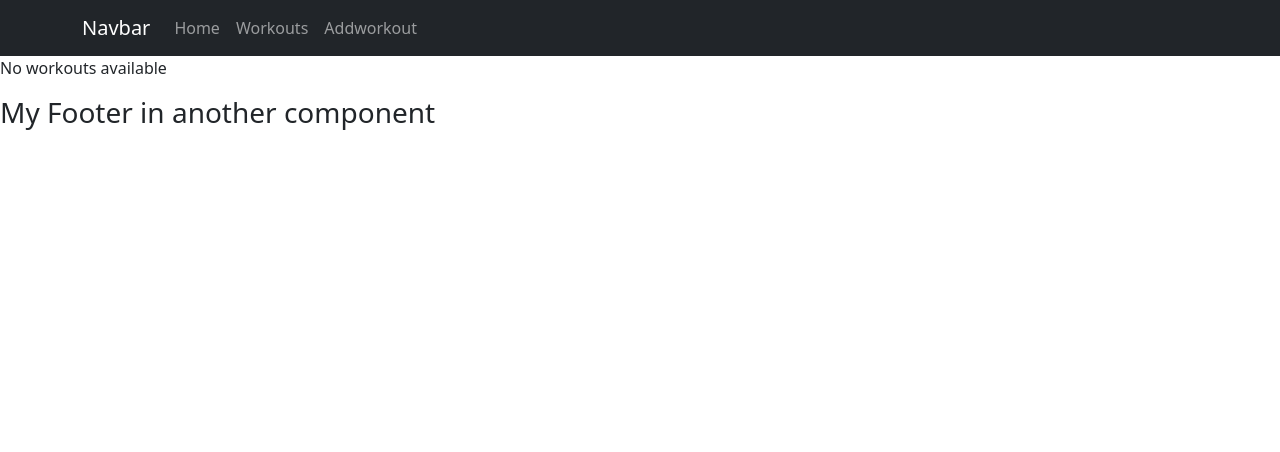
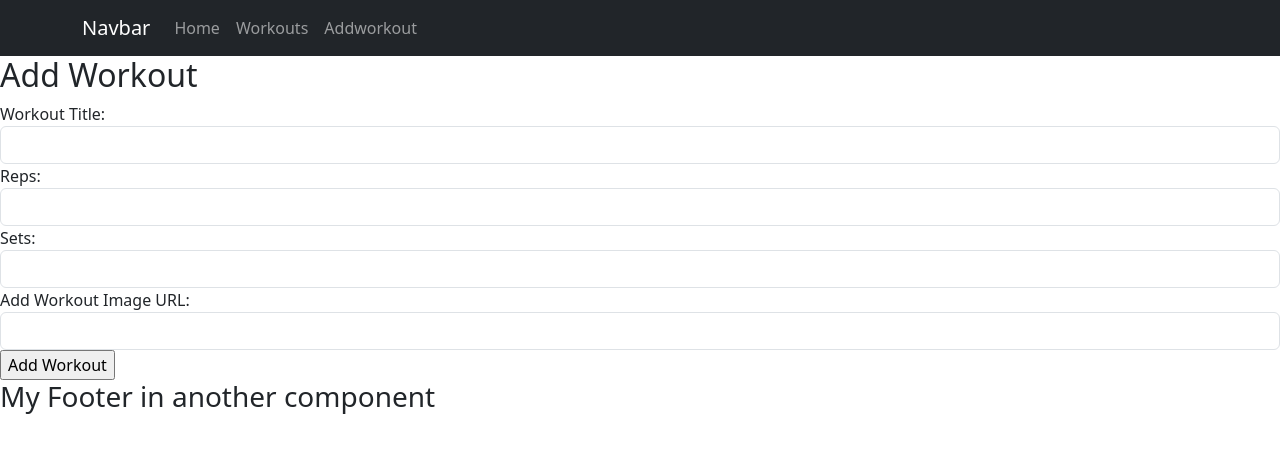
Before and after one commit to g00408684atu/workouttracker, a React (Create React App) app in the folder gym-workout-tracker/: page /AddWorkout in a window 1280 px wide. Shown: the top 452 px of the page. Built offline with nearby package versions, Linux system fonts and the light colour scheme.

Commit message:
adding server now commit 5

```diff
--- a/gym-workout-tracker/src/components/AddWorkout.js
+++ b/gym-workout-tracker/src/components/AddWorkout.js
@@ -1,20 +1,69 @@
-//.js
-import React from 'react';
-import WorkoutDefinition from './WorkoutDefinition';
+import { useState } from "react";
 
-const AddWorkout = ({ workouts = [] }) => {  // Default value of an empty array if workouts is undefined
-  if (workouts.length === 0) {
-    return <p>No workouts available</p>; // Optional: Show a message if there are no workouts
-  }
+function AddWorkout() {
+  const [title, setTitle] = useState("");
+  const [reps, setReps] = useState("");
+  const [sets, setSets] = useState("");
+  const [image, setImage] = useState(null);
+
+  const handleSubmit = (e) => {
+    e.preventDefault();
+    console.log({
+      title,
+      reps,
+      sets,
+      image,
+    });
+  };
 
   return (
     <div>
-      <h3>Workout List</h3>
-      {workouts.map((workout) => (
-        <WorkoutDefinition key={workout.Title} workout={workout} />
-      ))}
+      <h2>Add Workout</h2>
+      <form onSubmit={handleSubmit}>
+        <div className="form-group">
+          <label>Workout Title: </label>
+          <input
+            type="text"
+            className="form-control"
+            value={title}
+            onChange={(e) => setTitle(e.target.value)}
+          />
+        </div>
+
+        <div className="form-group">
+          <label>Reps: </label>
+          <input
+            type="number"
+            className="form-control"
+            value={reps}
+            onChange={(e) => setReps(e.target.value)}
+          />
+        </div>
+
+        <div className="form-group">
+          <label>Sets: </label>
+          <input
+            type="number"
+            className="form-control"
+            value={sets}
+            onChange={(e) => setSets(e.target.value)}
+          />
+        </div>
+
+        <div className="form-group">
+                    <label>Add Workout Image URL: </label>
+                    <input type="text"
+                        className="form-control"
+                        value={image}
+                        onChange={(e) => { setImage(e.target.value) }}
+                    />
+
+        </div>
+
+        <input type="submit" value="Add Workout" />
+      </form>
     </div>
   );
-};
+}
 
 export default AddWorkout;
--- a/gym-workout-tracker/src/components/WorkoutDefinition.js
+++ b/gym-workout-tracker/src/components/WorkoutDefinition.js
@@ -1,18 +1,27 @@
-// WorkoutDefinition.js
-import React from 'react';
 
-const WorkoutDefinition = ({ workout }) => {
-  if (!workout) {
-    return <p>Workout not found</p>; // Fallback in case workout is undefined
-  }
+import React, { useEffect } from 'react';
+import { Card } from 'react-bootstrap';  // Importing Bootstrap Card
+
+function WorkoutDefinition({ myworkout }) {
+  // useEffect hook to log workout details when changed
+  useEffect(() => {
+    console.log("Workout Item:", myworkout);
+  }, [myworkout]);  // show any workout changes
 
   return (
     <div>
-      <h4>{workout.Title} ({workout.Category})</h4>
-      <img src={workout.Image} alt={workout.Title} />
-      <p>Duration: {workout.Duration}</p>
+      <Card style={{ width: '18rem', marginBottom: '20px' }}>
+        <Card.Header>{myworkout.Title}</Card.Header>
+        <Card.Body>
+          <Card.Img variant="top" src={myworkout.Image} alt={myworkout.Title} />
+          <blockquote className="blockquote mb-0">
+            <footer>Category: {myworkout.Category}</footer>
+            <footer>Duration: {myworkout.Duration}</footer>
+          </blockquote>
+        </Card.Body>
+      </Card>
     </div>
   );
-};
+}
 
 export default WorkoutDefinition;
--- /dev/null
+++ b/gym-workout-tracker/src/components/WorkoutList.js
@@ -0,0 +1,16 @@
+// WorkoutList.js
+import React from 'react';
+import WorkoutDefinition from './WorkoutDefinition';
+
+function WorkoutList({ myWorkouts }) {
+  return (
+    <div>
+      <h3>Workout List</h3>
+      {myWorkouts.map((workout) => (
+        <WorkoutDefinition key={workout.Title} myworkout={workout} />
+      ))}
+    </div>
+  );
+}
+
+export default WorkoutList;
--- a/gym-workout-tracker/src/components/Workouts.js
+++ b/gym-workout-tracker/src/components/Workouts.js
@@ -1,36 +1,26 @@
-// Workouts.js
-import React from 'react';
-import WorkoutList from './AddWorkout';
+import WorkoutList from "./WorkoutList";  // Adjusted to your component
+import { useEffect, useState } from "react";
+import axios from "axios";
 
-const Workouts = () => {
-  const workoutsData = [
-    {
-      "Title": "Push-up",
-      "Category": "Strength",
-      "Duration": "30 minutes",
-      "Image": "https://example.com/pushup.jpg"
-    },
-    {
-      "Title": "Running",
-      "Category": "Cardio",
-      "Duration": "45 minutes",
-      "Image": "https://example.com/running.jpg"
-    },
-    {
-      "Title": "Yoga",
-      "Category": "Flexibility",
-      "Duration": "60 minutes",
-      "Image": "https://example.com/yoga.jpg"
-    }
-  ];
+function Workouts() {
+  const [workouts, setWorkouts] = useState([]);
+
+  useEffect(() => {
+    axios.get('<my_api_url>')  // Replace with your actual API URL
+      .then((response) => {
+        setWorkouts(response.data.workouts);  // Assuming the API returns workouts in a "workouts" field
+      })
+      .catch((error) => {
+        console.log(error);
+      });
+  }, []);
 
   return (
     <div>
-      <h3>Hello from the Workouts component</h3>
-      {/* Make sure to pass workoutsData to WorkoutList */}
-      <WorkoutList workouts={workoutsData} />
+      <h2>This is my Workouts Component.</h2>
+      <WorkoutList myWorkouts={workouts} />  {/* Pass data to WorkoutList component */}
     </div>
   );
-};
+}
 
 export default Workouts;
```
Also changed, not shown: gym-workout-tracker/package.json (+8 -1 lines), 2 other files (tests, documents, lock files or other folders).
